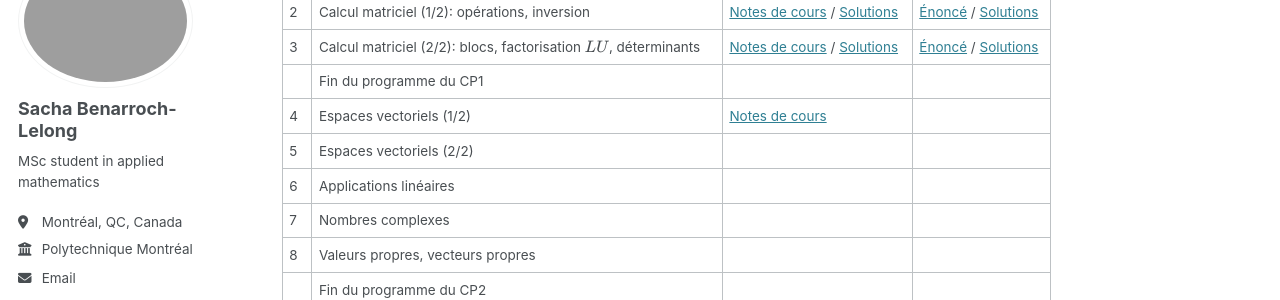
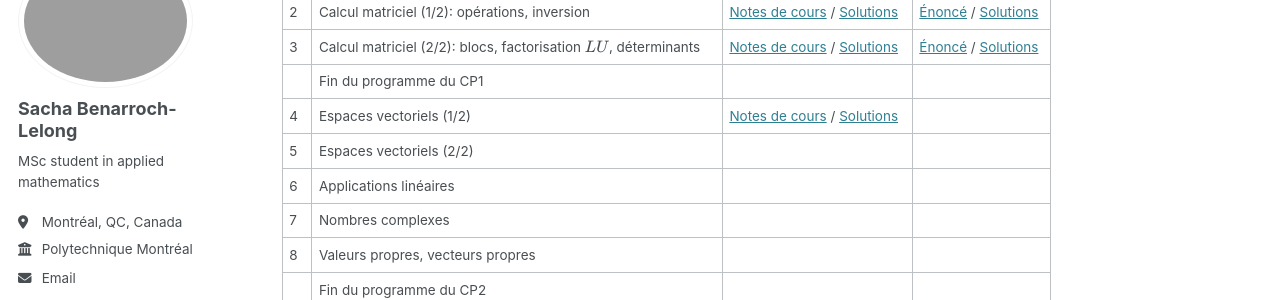
Before and after one commit to sblelong/sblelong.github.io, a Jekyll site: the page built from _teaching/mth1008.md, in a window 1280 px wide and 900 px high, scrolled down 497 px. Shown: the part 152-452 px from the top of the window. Built offline with Jekyll 4.4.1, drawn with Linux system fonts in a browser that asks for light colours; some web fonts are replaced.

Commit message:
update c4 + sols

```diff
--- a/_teaching/mth1008.md
+++ b/_teaching/mth1008.md
@@ -23,7 +23,7 @@ Séance de consultation pour le CP1: le jeudi 5 février de 11h30 à 13h30 au M-
 | 2   | Calcul matriciel (1/2): opérations, inversion                       | [Notes de cours](/files/mth1008/cours/c2.pdf) / [Solutions](/files/mth1008/cours/sc2.pdf) | [Énoncé](/files/mth1008/td/td2.pdf) / [Solutions](/files/mth1008/td/td2-solutions.pdf) |
 | 3   | Calcul matriciel (2/2): blocs, factorisation \\(LU\\), déterminants | [Notes de cours](/files/mth1008/cours/c3.pdf) / [Solutions](/files/mth1008/cours/sc3.pdf) | [Énoncé](/files/mth1008/td/td3.pdf) / [Solutions](/files/mth1008/td/td3-solutions.pdf) |
 |     | Fin du programme du CP1                                             |                                                                                           |                                                                                        |
-| 4   | Espaces vectoriels (1/2)                                            | [Notes de cours](/files/mth1008/cours/c4.pdf)                                             |                                                                                        |
+| 4   | Espaces vectoriels (1/2)                                            | [Notes de cours](/files/mth1008/cours/c4.pdf) / [Solutions](/files/mth1008/cours/sc4.pdf) |                                                                                        |
 | 5   | Espaces vectoriels (2/2)                                            |                                                                                           |                                                                                        |
 | 6   | Applications linéaires                                              |                                                                                           |                                                                                        |
 | 7   | Nombres complexes                                                   |                                                                                           |                                                                                        |
```
Also changed, not shown: 2 other files.
